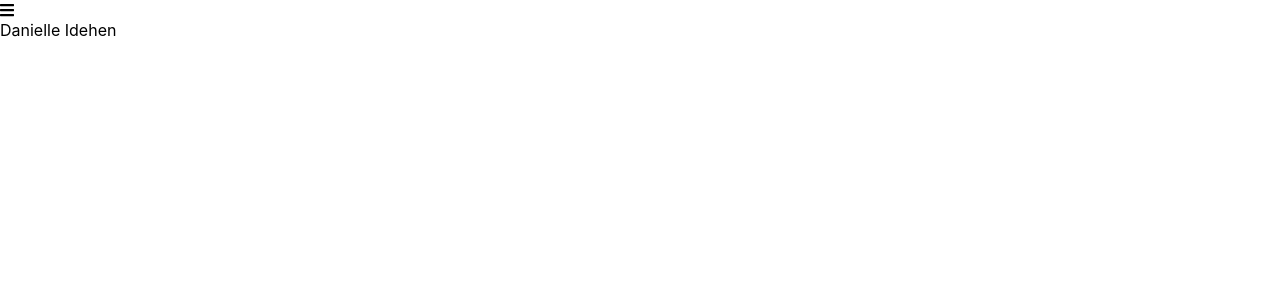
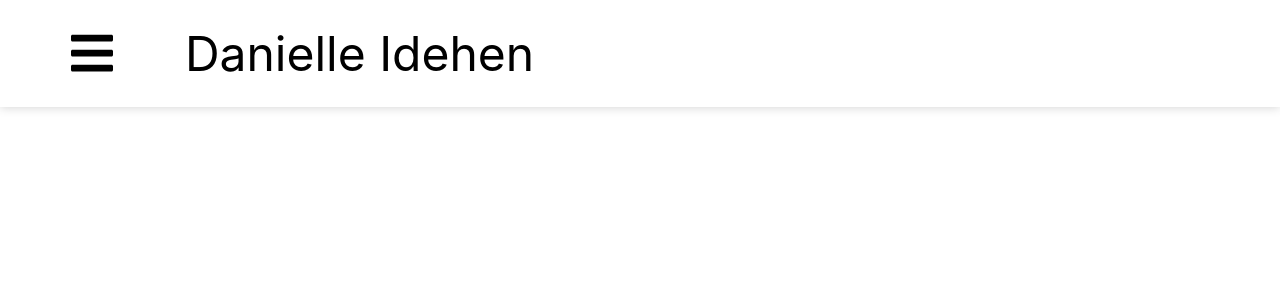
Before and after one commit to DanielleIdehen/d-s-1, a React (Create React App) app: page / in a window 1280 px wide. Shown: the top 300 px of the page. Built offline with nearby package versions, Linux system fonts and the light colour scheme.

Commit message:
made nav bar work for most screen sizes

```diff
--- a/src/components/NavBar.js
+++ b/src/components/NavBar.js
@@ -13,8 +13,8 @@ class NavBar extends Component{
   render() {
     return(
     <div class="nav-bar">
-      <div class="nav-bar-item"><FontAwesomeIcon icon={faBars} /></div>
-      <div class="nav-bar-item">{this.state.title}</div>
+      <div><FontAwesomeIcon icon={faBars} /></div>
+      <div>{this.state.title}</div>
     </div>
   )}
 }
--- a/src/styles/App.scss
+++ b/src/styles/App.scss
@@ -1,5 +1,10 @@
 $primarycolor: black;
 $backgroundcolor:white;
+$small-column-width: 20vw;
+$small-margin-gutter: 4vw;
+$medium-column-width: 10vw;
+$meduim-margin-gutter: 2.2222222vw;
+$large-padding-top-bottom: 3vh;
 
 body{
   background-color:$backgroundcolor;
@@ -13,25 +18,87 @@ h1{
 p{
   color: black;
 }
-/* For small screen, 360px or less*/
-@media screen and (max-width: 360px){
+
+/* For small screens (phones), 600px or less*/
+@media screen and (max-width: 600px){
   body{
     background-color: white;
-    font-size: 1.6em;
+    font-size: 1.8em;
   }
 
-  .nav-bar{
+  .nav-bar {
     display: grid;
-    padding: 4vw;
+    padding: $small-margin-gutter;
     background-color: $backgroundcolor;
-    grid-column-gap: 4vw;
-    grid-template-columns: 20vw 20vw 20vw 20vw;
+    grid-column-gap: $small-margin-gutter;
+    grid-template-columns: $small-column-width $small-column-width $small-column-width $small-column-width;
     box-shadow:  0 0 10px rgba(0,0,0,0.19);
+
+    div {
+      // background-color: orange; //To check spacing
+      text-align: center;
+      white-space: nowrap;
+    }
+  }
+}
+
+/* For medium screens (large phones/tablets), 600px or more*/
+@media screen and (min-width: 600px){
+  body{
+    background-color: white;
+    font-size: 2.4em;
   }
 
-  .nav-bar-item {
-    // background-color: orange; //To check spacing
-    text-align: center;
-    white-space: nowrap;
+  .nav-bar {
+    display: grid;
+    padding: $meduim-margin-gutter;
+    background-color: $backgroundcolor;
+    grid-column-gap: $meduim-margin-gutter;
+    grid-template-columns: $medium-column-width $medium-column-width $medium-column-width $medium-column-width $medium-column-width $medium-column-width $medium-column-width $medium-column-width;
+    box-shadow:  0 0 10px rgba(0,0,0,0.19);
+    div {
+      // background-color: orange; //To check spacing
+      text-align: center;
+      white-space: nowrap;
+    }
   }
 }
+
+/* For large screens (laptops), 992px or more*/
+@media screen and (min-width: 992px){
+  body{
+    background-color: white;
+    font-size: 3em;
+  }
+  .nav-bar {
+    div {
+      // background-color: orange; //To check spacing
+      text-align: center;
+      white-space: nowrap;
+    }
+  }
+}
+
+/* For extra large screens (large laptop), 1200px or more*/
+@media screen and (min-width: 1200px){
+  body{
+    background-color: white;
+    font-size: 3em;
+  }
+  .nav-bar {
+    display: grid;
+    padding-top: $large-padding-top-bottom;
+    padding-bottom: $large-padding-top-bottom;
+    padding-left: $meduim-margin-gutter;
+    padding-right: $meduim-margin-gutter;
+    background-color: $backgroundcolor;
+    grid-column-gap: $meduim-margin-gutter;
+    grid-template-columns: $medium-column-width $medium-column-width $medium-column-width $medium-column-width $medium-column-width $medium-column-width $medium-column-width $medium-column-width;
+    box-shadow:  0 0 10px rgba(0,0,0,0.19);
+    div {
+      // background-color: orange; //To check spacing
+      text-align: center;
+      white-space: nowrap;
+    }
+  }
+}
```
